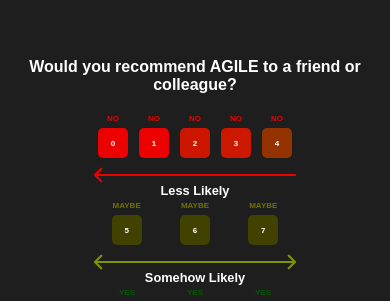
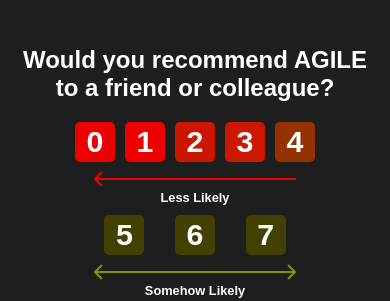
Before and after one commit to enshikuku/HTML-FOR-EMAIL-RATING, a plain HTML site: page index.html in a window 390 px wide. Shown: the part 212-513 px from the top of the page. Drawn offline with Linux system fonts and the light colour scheme.

Commit message:
style: Update arrow images, improve layout, and adjust font size and width in index.html

```diff
--- a/index.html
+++ b/index.html
@@ -4,187 +4,36 @@
     <meta charset="UTF-8">
     <meta name="viewport" content="width=device-width, initial-scale=1.0">
     <title>AGILE Recommendation Scale</title>
-    <style>
-        body {
-            background-color: #1F1E1E;
-            color: #ffffff;
-            font-family: Arial, sans-serif;
-            display: flex;
-            justify-content: center;
-            align-items: center;
-            height: 100vh;
-            margin: 0;
-            padding: 20px;
-            box-sizing: border-box;
-        }
-
-        .container {
-            text-align: center;
-            max-width: 100%;
-        }
-
-        h1 {
-            margin-bottom: 20px;
-            font-size: 1.5em;
-        }
-
-        .scale-container {
-            display: flex;
-            justify-content: center;
-            flex-wrap: wrap;
-            gap: 10px;
-        }
-
-        .scale-item-container, .arrow {
-            display: flex;
-            flex-direction: column;
-            justify-content: center;
-            align-items: center;
-            width: fit-content;
-            margin: auto;
-        }
-        .arrow img {
-            width: inherit;
-            max-width: 100%;
-        }
-
-        .scale-item {
-            width: 40px;
-            height: 40px;
-            text-align: center;
-            font-size: 1.9em;
-            font-weight: bold;
-        }
-
-        .label {
-            font-size: 0.9em;
-            font-weight: bold;
-            margin-bottom: 5px;
-        }
-
-        .no-label {
-            color: #EC0000;
-        }
-
-        .maybe-label {
-            color: #727200;
-        }
-
-        .yes-label {
-            color: #005B00;
-        }
-
-        .arrow {
-            font-size: 0.8em;
-            font-weight: bold;
-            padding-top: 4px;
-            margin-top: 5px;
-        }
-        .scale-item {
-            display: flex;
-            justify-content: center;
-            align-items: center;
-            border-radius: 5px;
-            color: #ffffff;
-            text-decoration: none;
-        }
-
-        /* Responsive Design */
-        @media (max-width: 750px) {
-            h1 {
-                font-size: 1.2em;
-            }
-            .label {
-                font-size: .5em;
-            }
-            .scale-item {
-                width: 30px;
-                height: 30px;
-                font-size: 0.5em;
-            }
-            .scale-container {
-                gap: 3px;
-            }
-        }
-
-        @media (max-width: 400px) {
-            h1 {
-                font-size: 1em;
-            }
-            .scale-item {
-                width: 30px;
-                height: 30px;
-                font-size: 0.5em;
-            }
-        }
-    </style>
 </head>
-<body>
-    <div class="container">
-        <h1>Would you recommend AGILE to a friend or colleague?</h1>
-        <div class="scale-container">
+<body style="background-color: #1F1E1E; color: #ffffff; font-family: Arial, sans-serif; display: flex; justify-content: center; align-items: center; height: 100vh; margin: 0; padding: 20px; box-sizing: border-box;">
+    <div style="text-align: center; max-width: 100%;">
+        <h1 style="margin-bottom: 20px; font-size: 1.5em;">Would you recommend AGILE to a friend or colleague?</h1>
+        <div style="display: flex; justify-content: space-around; flex-wrap: wrap; gap: 10px;">
             <div>
-                <div class="scale-container">
-                    <div class="scale-item-container">
-                        <div class="label no-label">NO</div>
-                        <a href="#" class="scale-item" style="background-color: #EC0000;">0</a>
-                    </div>
-                    <div class="scale-item-container">
-                        <div class="label no-label">NO</div>
-                        <a href="#" class="scale-item" style="background-color: #EC0000;">1</a>
-                    </div>
-                    <div class="scale-item-container">
-                        <div class="label no-label">NO</div>
-                        <a href="#" class="scale-item" style="background-color: #CC1600;">2</a>
-                    </div>
-                    <div class="scale-item-container">
-                        <div class="label no-label">NO</div>
-                        <a href="#" class="scale-item" style="background-color: #CC1800;">3</a>
-                    </div>
-                    <div class="scale-item-container">
-                        <div class="label no-label">NO</div>
-                        <a href="#" class="scale-item" style="background-color: #953300;">4</a>
-                    </div>
+                <div style="display: flex; justify-content: space-around; flex-wrap: wrap; gap: 10px;">
+                    <a href="#" class="scale-item" style="background-color: #EC0000; display: flex; justify-content: center; align-items: center; width: 40px; height: 40px; font-size: 1.9em; font-weight: bold; border-radius: 5px; color: #ffffff; text-decoration: none;">0</a>
+                    <a href="#" class="scale-item" style="background-color: #EC0000; display: flex; justify-content: center; align-items: center; width: 40px; height: 40px; font-size: 1.9em; font-weight: bold; border-radius: 5px; color: #ffffff; text-decoration: none;">1</a>
+                    <a href="#" class="scale-item" style="background-color: #CC1600; display: flex; justify-content: center; align-items: center; width: 40px; height: 40px; font-size: 1.9em; font-weight: bold; border-radius: 5px; color: #ffffff; text-decoration: none;">2</a>
+                    <a href="#" class="scale-item" style="background-color: #CC1800; display: flex; justify-content: center; align-items: center; width: 40px; height: 40px; font-size: 1.9em; font-weight: bold; border-radius: 5px; color: #ffffff; text-decoration: none;">3</a>
+                    <a href="#" class="scale-item" style="background-color: #953300; display: flex; justify-content: center; align-items: center; width: 40px; height: 40px; font-size: 1.9em; font-weight: bold; border-radius: 5px; color: #ffffff; text-decoration: none;">4</a>
                 </div>
-                <div class="arrow-left arrow"><img src="left-arrow.png" alt="">Less Likely</div>
+                <div class="arrow-left arrow" style="font-size: 0.8em; font-weight: bold; padding-top: 4px; margin-top: 5px;"><img src="left-arrow.png" alt=""><br>Less Likely</div>
             </div>
             <div>
-                <div class="scale-container">
-                    <div class="scale-item-container">
-                        <div class="label maybe-label">MAYBE</div>
-                        <a href="#" class="scale-item" style="background-color: #414100;">5</a>
-                    </div>
-                    <div class="scale-item-container">
-                        <div class="label maybe-label">MAYBE</div>
-                        <a href="#" class="scale-item" style="background-color: #414100;">6</a>
-                    </div>
-                    <div class="scale-item-container">
-                        <div class="label maybe-label">MAYBE</div>
-                        <a href="#" class="scale-item" style="background-color: #414100;">7</a>
-                    </div>
+                <div style="display: flex; justify-content: space-around; flex-wrap: wrap; gap: 10px;">
+                    <a href="#" class="scale-item" style="background-color: #414100; display: flex; justify-content: center; align-items: center; width: 40px; height: 40px; font-size: 1.9em; font-weight: bold; border-radius: 5px; color: #ffffff; text-decoration: none;">5</a>
+                    <a href="#" class="scale-item" style="background-color: #414100; display: flex; justify-content: center; align-items: center; width: 40px; height: 40px; font-size: 1.9em; font-weight: bold; border-radius: 5px; color: #ffffff; text-decoration: none;">6</a>
+                    <a href="#" class="scale-item" style="background-color: #414100; display: flex; justify-content: center; align-items: center; width: 40px; height: 40px; font-size: 1.9em; font-weight: bold; border-radius: 5px; color: #ffffff; text-decoration: none;">7</a>
                 </div>
-                <div>
-                    <div class="center-arrow arrow"><img src="center-arrow.png" alt="">Somehow Likely</div>
-                </div>
+                <div class="arrow-center arrow" style="font-size: 0.8em; font-weight: bold; padding-top: 4px; margin-top: 5px;"><img src="center-arrow.png" alt=""><br>Somehow Likely</div>
             </div>
             <div>
-                <div class="scale-container">
-                    <div class="scale-item-container">
-                        <div class="label yes-label">YES</div>
-                        <a href="#" class="scale-item" style="background-color: #085800;">8</a>
-                    </div>
-                    <div class="scale-item-container">
-                        <div class="label yes-label">YES</div>
-                        <a href="#" class="scale-item" style="background-color: #085800;">9</a>
-                    </div>
-                    <div class="scale-item-container">
-                        <div class="label yes-label">YES</div>
-                        <a href="#" class="scale-item" style="background-color: #005B00;">10</a>
-                    </div>
+                <div style="display: flex; justify-content: space-around; flex-wrap: wrap; gap: 10px;">
+                    <a href="#" class="scale-item" style="background-color: #085800; display: flex; justify-content: center; align-items: center; width: 40px; height: 40px; font-size: 1.9em; font-weight: bold; border-radius: 5px; color: #ffffff; text-decoration: none;">8</a>
+                    <a href="#" class="scale-item" style="background-color: #085800; display: flex; justify-content: center; align-items: center; width: 40px; height: 40px; font-size: 1.9em; font-weight: bold; border-radius: 5px; color: #ffffff; text-decoration: none;">9</a>
+                    <a href="#" class="scale-item" style="background-color: #005B00; display: flex; justify-content: center; align-items: center; width: 40px; height: 40px; font-size: 1.9em; font-weight: bold; border-radius: 5px; color: #ffffff; text-decoration: none;">10</a>
                 </div>
-                <div>
-                    <div class="arrow-right arrow"><img src="right-arrow.png" alt="">Very Likely</div>
-                </div>
+                <div class="arrow-right arrow" style="font-size: 0.8em; font-weight: bold; padding-top: 4px; margin-top: 5px;"><img src="right-arrow.png" alt=""><br>Very Likely</div>
             </div>
         </div>
     </div>
```
